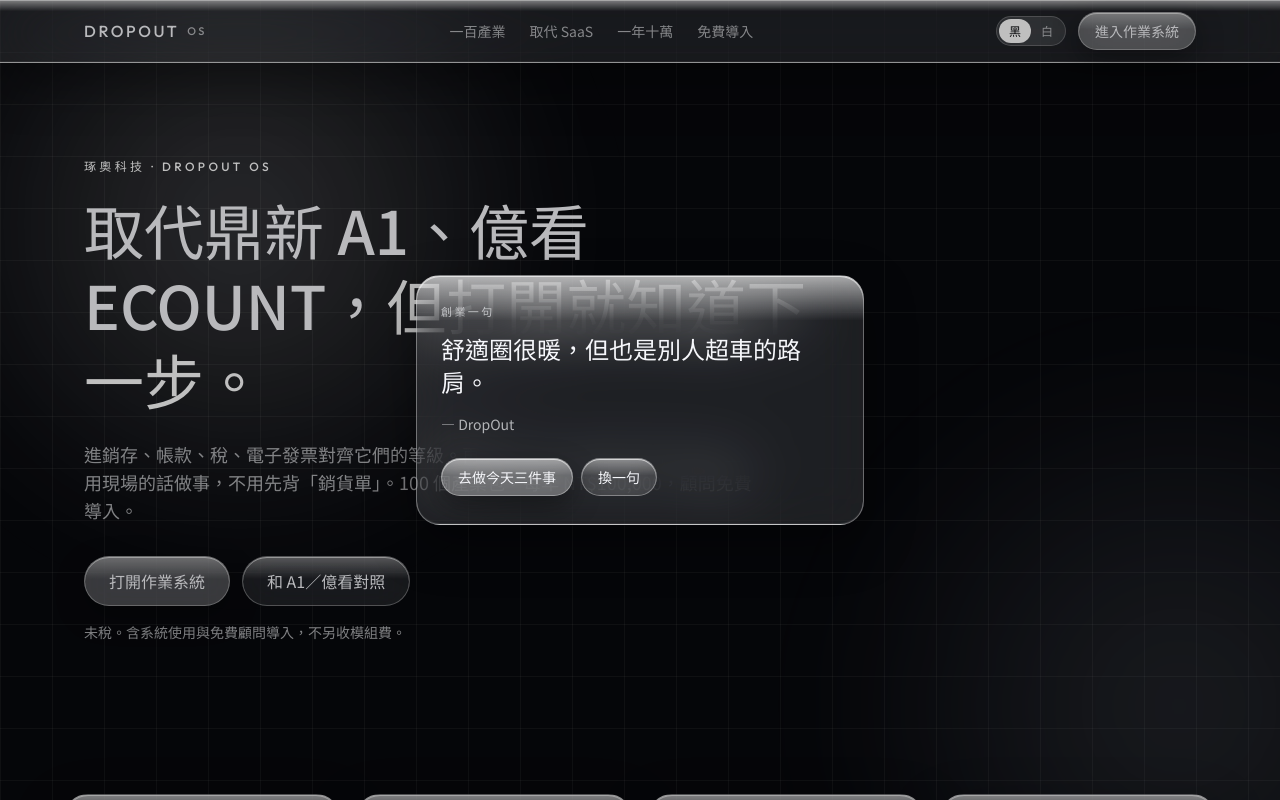
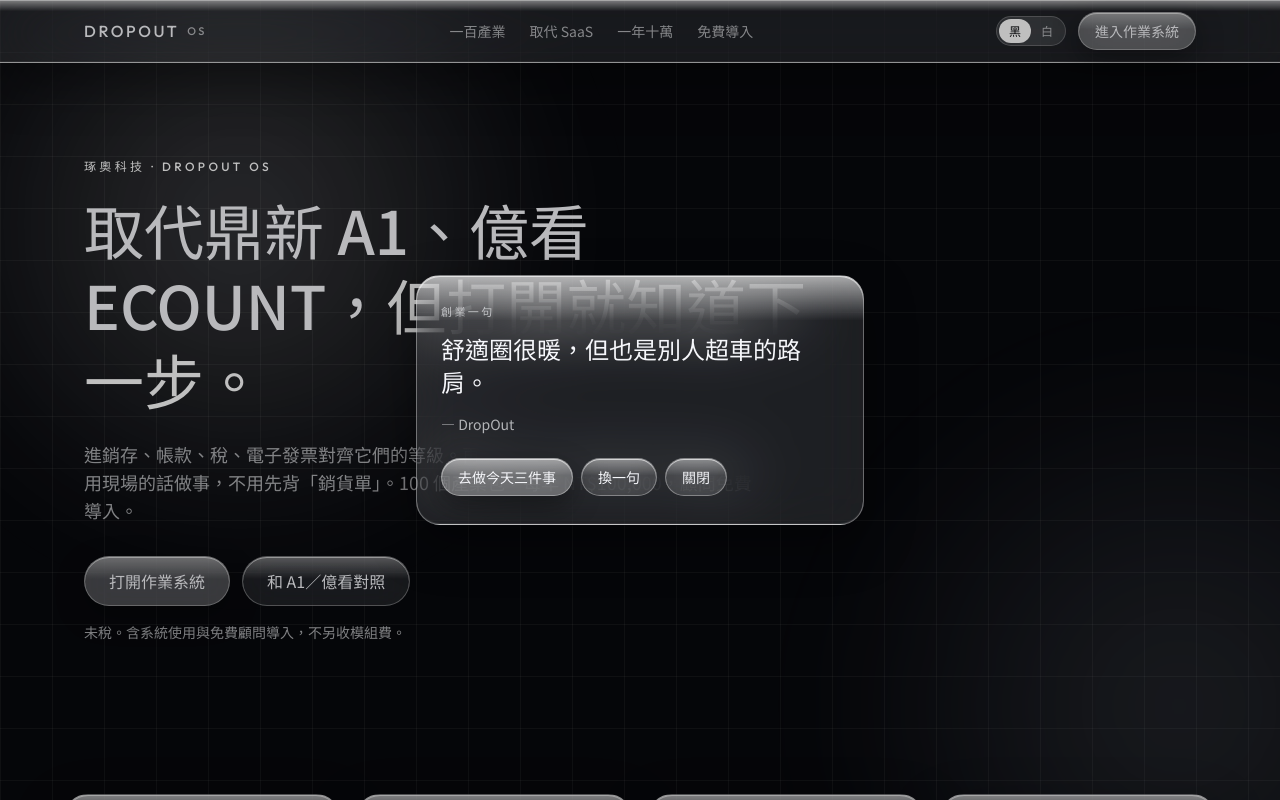
Before and after one commit to dropout-tech/EveryThingOS, a Next.js app in the folder web/: page / in a window 1280 px wide. Shown: the top 800 px of the page. Built offline with nearby package versions, Linux system fonts and the light colour scheme; no server answers.

Commit message:
Add an explicit close control on the quote glass.
The dimmed backdrop sat under the dialog, so people could not tap the overlay to dismiss.

Co-authored-by: DreamOne <DreamOne09@users.noreply.github.com>

```diff
--- a/web/components/QuoteToast.tsx
+++ b/web/components/QuoteToast.tsx
@@ -65,6 +65,9 @@ export function QuoteToast() {
               >
                 換一句
               </button>
+              <button type="button" className="glass-pill px-4 py-2 text-sm" onClick={dismiss}>
+                關閉
+              </button>
             </div>
           </article>
         </div>
```
